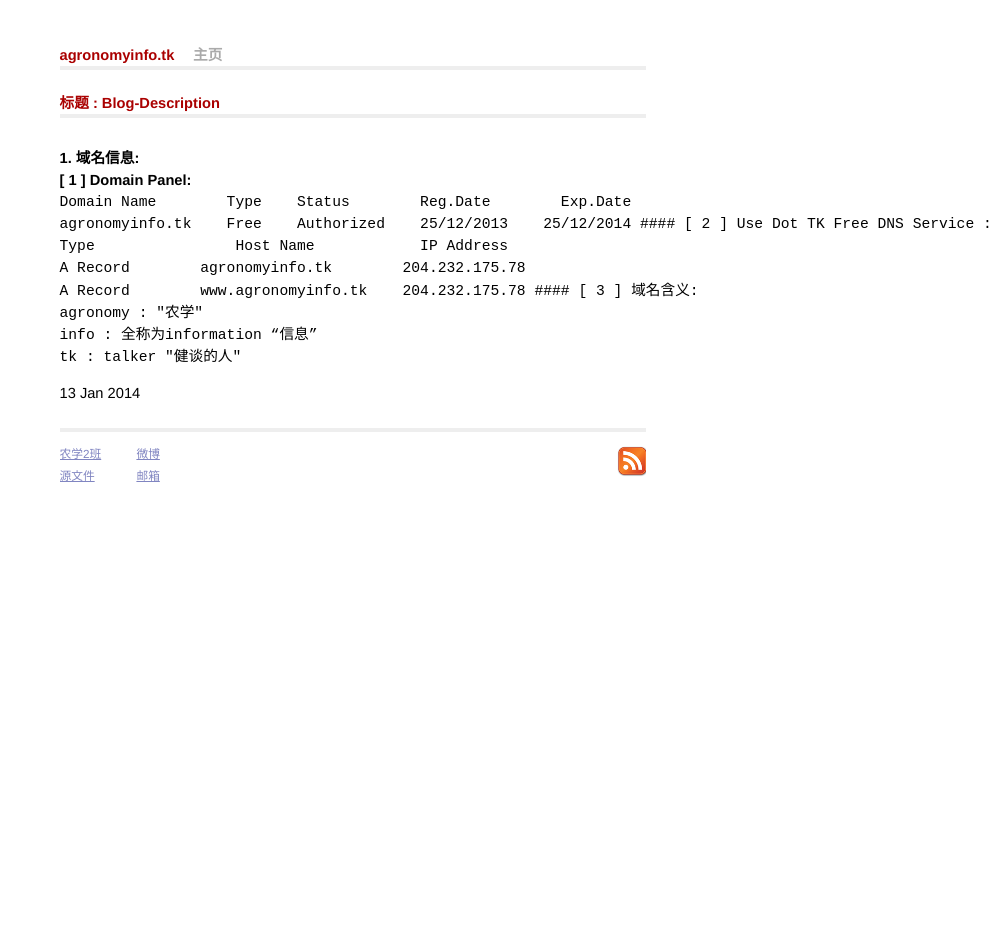
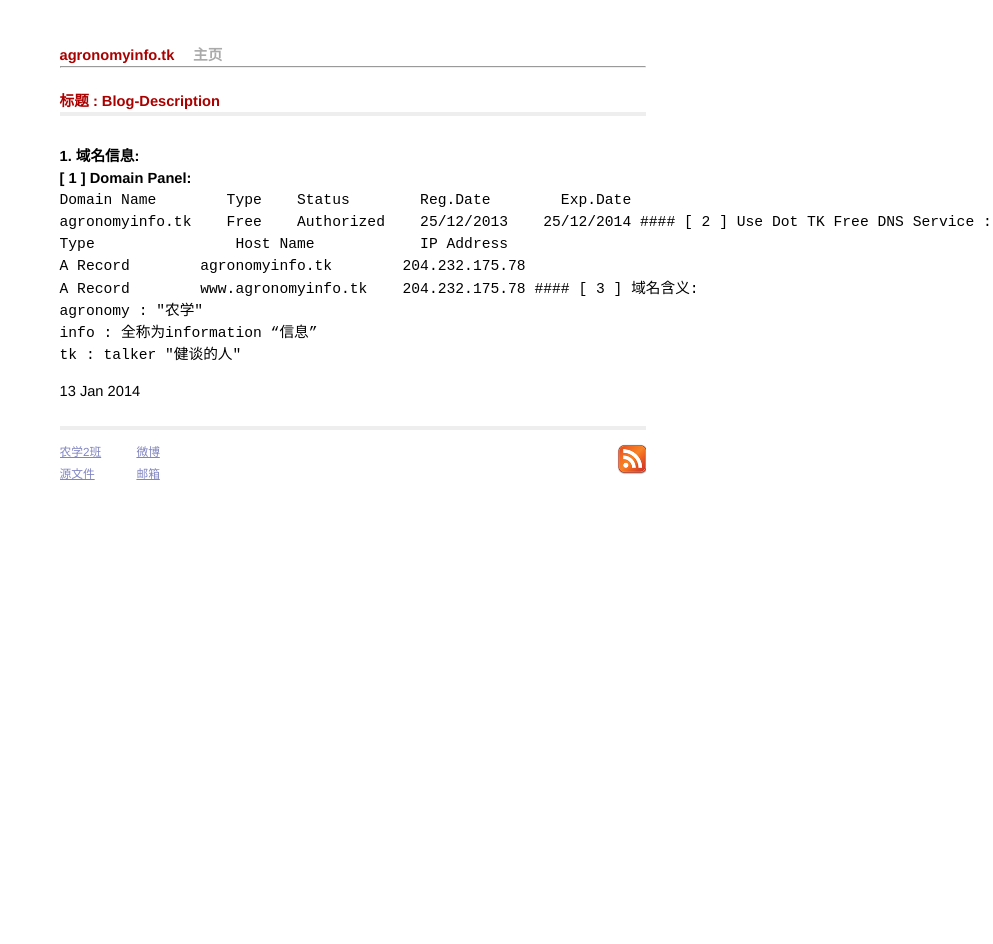
Before and after one commit to ahauzhangxu/linuxyuanjun.github.io, a Jekyll site: the page built from _posts/2014-01-13-Blog-Description.md, in a window 1280 px wide. Shown: the whole page, without its empty margins (287-1280 px from the left). Built offline with Jekyll 4.4.1, drawn with Linux system fonts in a browser that asks for light colours.

Commit message:
Update default.html

```diff
--- a/_layouts/default.html
+++ b/_layouts/default.html
@@ -26,8 +26,8 @@ var WRInitTime=(new Date()).getTime();
 <div class="site">
   <div class="title">
     <a href="/">agronomyinfo.tk</a>
-    <a class="extra" href="/">主页</a>
-    <br /><hr style="height:4px;border-width:0;color:gray;background-color:#eeeeee"/>
+    <a class="extra" href="/">主页</a><br />
+    <hr />
     <br />标题 : {{ page.title }}
     <hr style="height:4px;border-width:0;color:gray;background-color:#eeeeee"/>
   </div>
```
